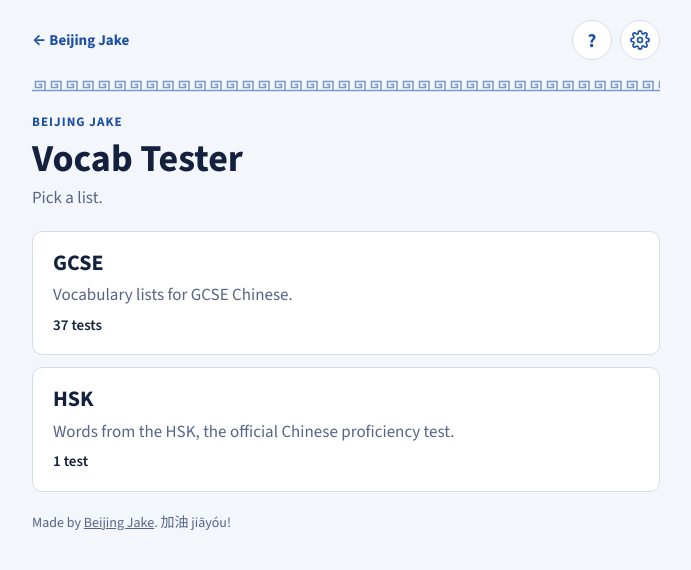
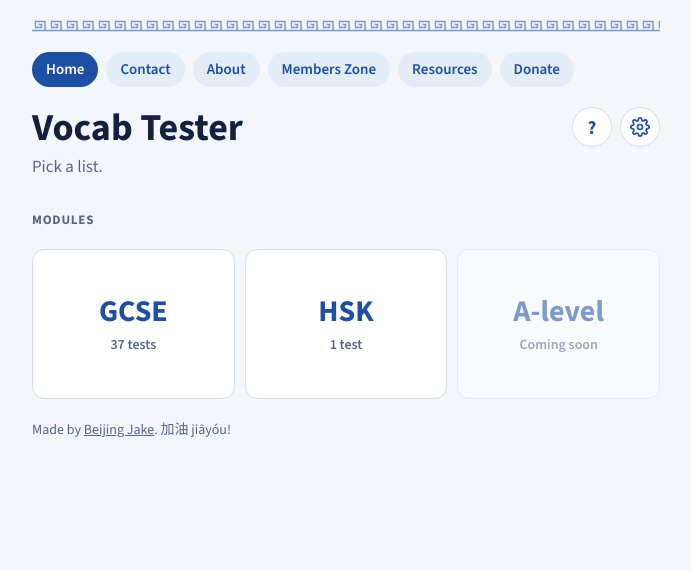
Before and after one commit to jakesutherlandrowe/beijingjake, a plain HTML site: page drill/index.html in a window 1280 px wide. Shown: the whole page, without its empty margins (294-985 px from the left). Drawn offline with nearby package versions, Linux system fonts and the light colour scheme.

Commit message:
Add files via upload

```diff
--- a/drill/index.html
+++ b/drill/index.html
@@ -103,6 +103,26 @@ h1 { margin: 0; font-size: clamp(28px, 6vw, 38px); line-height: 1.1; text-wrap:
 .tick { display: inline-grid; place-items: center; width: 22px; height: 22px; border-radius: 50%; background: var(--good); color: var(--surface); font-size: 13px; font-weight: 800; margin-right: 6px; vertical-align: -4px; }
 .sec-h { margin: 10px 0 0; font-size: 13px; font-weight: 700; letter-spacing: .06em; text-transform: uppercase; color: var(--muted); }
 .group-progress { display: flex; flex-direction: column; gap: 6px; }
+.title-row { display: flex; justify-content: space-between; align-items: center; gap: 12px; }
+nav.zone-nav { display: flex; flex-wrap: wrap; gap: 8px; }
+nav.zone-nav a { font-size: 15px; font-weight: 600; text-decoration: none; color: var(--cobalt); background: var(--cobalt-soft); border-radius: 999px; padding: 6px 14px; }
+nav.zone-nav a.home { background: var(--cobalt); color: var(--on-cobalt); }
+nav.zone-nav a:focus-visible { outline: 3px solid var(--cobalt); outline-offset: 2px; }
+/* big buttons for GCSE, HSK, A-level and the exam boards */
+.tiles { display: grid; grid-template-columns: repeat(auto-fit, minmax(130px, 1fr)); gap: 12px; }
+.tile { display: flex; flex-direction: column; align-items: center; justify-content: center; gap: 6px; text-align: center; min-height: 104px; padding: 16px 12px; text-decoration: none; color: var(--cobalt); background: var(--surface); border: 1px solid var(--line); border-radius: 12px; }
+.tiles.big .tile { min-height: 150px; }
+.tiles.huge { grid-template-columns: repeat(auto-fit, minmax(150px, 1fr)); }
+.tiles.huge .tile { min-height: 220px; }
+a.tile:hover { border-color: var(--cobalt); }
+a.tile:focus-visible { outline: 3px solid var(--cobalt); outline-offset: 3px; }
+.tile-name { font-size: clamp(22px, 5vw, 30px); font-weight: 700; line-height: 1.15; }
+.tile-sub { font-size: 14px; font-weight: 600; color: var(--muted); }
+.tile-sub.done { color: var(--good); }
+.tile.soon { opacity: .55; }
+#module-list { grid-template-columns: repeat(3, minmax(0, 1fr)); gap: 10px; }
+#module-list .tile { padding: 14px 6px; }
+.tile-name { overflow-wrap: anywhere; }
 
 /* module screen */
 .big-line { margin: 0; font-size: 26px; font-weight: 700; line-height: 1.2; }
@@ -210,7 +230,7 @@ footer .zh { font-family: var(--font-zh); }
 <body>
 
 <main class="wrap">
-  <div class="appbar">
+  <div class="appbar" id="appbar">
     <a href="../index.html" class="home-link">← Beijing Jake</a>
     <div class="tools">
       <button class="icon-btn" id="help-open" type="button" aria-label="Help and FAQs">?</button>
@@ -223,12 +243,28 @@ footer .zh { font-family: var(--font-zh); }
 
   <!-- All lists -->
   <section id="scr-modules" class="stack" style="gap:20px">
+    <nav class="zone-nav" aria-label="Site">
+      <a class="home" href="../index.html">Home</a>
+      <a href="../contact.html">Contact</a>
+      <a href="../about.html">About</a>
+      <a href="../members.html">Members Zone</a>
+      <a href="../resources.html">Resources</a>
+      <a href="../donate.html">Donate</a>
+    </nav>
     <header>
-      <span class="eyebrow">Beijing Jake</span>
-      <h1>Vocab Tester</h1>
+      <div class="title-row">
+        <h1>Vocab Tester</h1>
+        <div class="tools">
+          <button class="icon-btn" data-open="help" type="button" aria-label="Help and FAQs">?</button>
+          <button class="icon-btn" data-open="settings" type="button" aria-label="Settings">
+            <svg viewBox="0 0 24 24" fill="none" stroke="currentColor" stroke-width="2" stroke-linecap="round" stroke-linejoin="round" aria-hidden="true"><circle cx="12" cy="12" r="3"/><path d="M19.4 15a1.7 1.7 0 0 0 .3 1.8l.1.1a2 2 0 1 1-2.8 2.8l-.1-.1a1.7 1.7 0 0 0-1.8-.3 1.7 1.7 0 0 0-1 1.5V21a2 2 0 1 1-4 0v-.1a1.7 1.7 0 0 0-1.1-1.5 1.7 1.7 0 0 0-1.8.3l-.1.1a2 2 0 1 1-2.8-2.8l.1-.1a1.7 1.7 0 0 0 .3-1.8 1.7 1.7 0 0 0-1.5-1H3a2 2 0 1 1 0-4h.1a1.7 1.7 0 0 0 1.5-1.1 1.7 1.7 0 0 0-.3-1.8l-.1-.1a2 2 0 1 1 2.8-2.8l.1.1a1.7 1.7 0 0 0 1.8.3H9a1.7 1.7 0 0 0 1-1.5V3a2 2 0 1 1 4 0v.1a1.7 1.7 0 0 0 1 1.5 1.7 1.7 0 0 0 1.8-.3l.1-.1a2 2 0 1 1 2.8 2.8l-.1.1a1.7 1.7 0 0 0-.3 1.8V9a1.7 1.7 0 0 0 1.5 1H21a2 2 0 1 1 0 4h-.1a1.7 1.7 0 0 0-1.5 1z"/></svg>
+          </button>
+        </div>
+      </div>
       <p class="lede">Pick a list.</p>
     </header>
-    <div class="module-list" id="module-list"></div>
+    <h2 class="sec-h">Modules</h2>
+    <div class="tiles big" id="module-list"></div>
     <p class="hint" id="no-modules" hidden>The word lists didn't load. Check your connection and refresh.</p>
   </section>
 
@@ -663,6 +699,7 @@ function finishRound() {
 /* ================= screens ================= */
 function show(id) {
   ["scr-modules", "scr-group", "scr-module", "scr-drill"].forEach(s => { $(s).hidden = s !== id; });
+  $("appbar").hidden = id === "scr-modules";
   $("review").hidden = true;
   updateResetZone();
 }
@@ -675,7 +712,7 @@ function statusText(m) {
   return "✓ Completed in " + takesText(s.last.take);
 }
 const isDone = (m) => { const s = progress[m.id]; return !!(s && (s.stage === "done" || (s.stage === "fresh" && s.best))); };
-const childGroups = (id) => GROUPS.filter(g => (g.parent || "") === (id || "")).sort((a, b) => a.title.localeCompare(b.title));
+const childGroups = (id) => GROUPS.filter(g => (g.parent || "") === (id || "")).sort((a, b) => ((a.order || 99) - (b.order || 99)) || a.title.localeCompare(b.title));
 const groupModules = (id) => MODULES.filter(m => m.group === id);
 function testsUnder(id) {   /* every test inside a group and its subgroups, leaving out the all-in-one modules */
   return GROUPS.filter(g => g.id === id || g.id.startsWith(id + "/")).flatMap(g => groupModules(g.id)).filter(m => !m.all);
@@ -701,20 +738,13 @@ function moduleCard(m, compact) {
   return a;
 }
 function groupCard(g) {
-  if (g.soon) {
-    const d = el("div", "module-card soon"); d.setAttribute("aria-disabled", "true");
-    d.append(el("h2", "mc-title", g.title), el("p", "mc-status", "Coming soon"));
-    return d;
-  }
-  const a = el("a", "module-card"); a.href = href(g.id);
-  a.appendChild(el("h2", "mc-title", g.title));
-  if (g.blurb) a.appendChild(el("p", "mc-blurb", g.blurb));
   const tests = testsUnder(g.id), done = tests.filter(isDone).length;
-  const subs = childGroups(g.id);
-  const line = tests.length ? plural(tests.length, "test") + (done ? " · " + done + " done" : "")
-             : subs.length ? subs.map(x => x.title + (x.soon ? " coming soon" : "")).join(" · ") : "";
-  if (line) a.appendChild(el("p", "mc-status" + (tests.length && done === tests.length ? " done" : ""), line));
-  return a;
+  const t = el(g.soon ? "div" : "a", "tile" + (g.soon ? " soon" : ""));
+  if (g.soon) t.setAttribute("aria-disabled", "true"); else t.href = href(g.id);
+  t.appendChild(el("span", "tile-name", g.title));
+  const line = g.soon ? "Coming soon" : tests.length ? plural(tests.length, "test") + (done ? " · " + done + " done" : "") : "";
+  if (line) t.appendChild(el("span", "tile-sub" + (tests.length && done === tests.length ? " done" : ""), line));
+  return t;
 }
 function leaveForList() { if (!$("scr-drill").hidden) pauseRound(); M = null; ST = null; }
 function showModules() {
@@ -735,8 +765,15 @@ function showGroup(g) {
   $("g-title").textContent = g.title;
   $("g-desc").textContent = g.blurb || ""; $("g-desc").hidden = !g.blurb;
   const body = $("g-body"); body.textContent = "";
-  childGroups(g.id).forEach(c => body.appendChild(groupCard(c)));
-  const mods = groupModules(g.id);
+  const mods = groupModules(g.id), kids = childGroups(g.id);
+  const tileGrid = () => {
+    if (!kids.length) return;
+    if (mods.length) body.appendChild(el("h2", "sec-h", "Levels"));
+    const grid = el("div", "tiles " + (kids.length <= 2 ? "huge" : kids.length <= 3 ? "big" : ""));
+    kids.forEach(c => grid.appendChild(groupCard(c)));
+    body.appendChild(grid);
+  };
+  if (!mods.length) tileGrid();
   const tests = mods.filter(m => !m.all);
   if (tests.length > 1) {
     const done = tests.filter(isDone).length;
@@ -751,6 +788,7 @@ function showGroup(g) {
     if (m.section && m.section !== section) { section = m.section; body.appendChild(el("h2", "sec-h", section)); }
     body.appendChild(moduleCard(m, tests.length > 1));
   });
+  if (mods.length) tileGrid();
   document.title = g.title + " · Vocab Tester";
   show("scr-group");
   window.scrollTo(0, 0);
@@ -1338,7 +1376,10 @@ document.querySelectorAll('#dlg-settings .seg input[type="radio"]').forEach(i =>
 $("set-audio").addEventListener("change", (e) => { settings.audio = e.target.checked; saveSettings(); settingsChanged = true; });
 $("set-extras").addEventListener("change", (e) => { settings.extras = e.target.checked; saveSettings(); settingsChanged = true; });
 $("test-voice").addEventListener("click", () => { pickVoice(); $("voice-status").textContent = "Playing…"; speak("你好", () => { $("voice-status").textContent = "Playing " + (zhVoice ? zhVoice.name : "your device's default voice") + ". If you heard 你好 nǐ hǎo the sound works. " + (voiceNote || ""); }); });
-$("settings-open").addEventListener("click", () => { settingsChanged = false; syncSettings(); openDlg($("dlg-settings")); });
+function openSettings() { settingsChanged = false; syncSettings(); openDlg($("dlg-settings")); }
+$("settings-open").addEventListener("click", openSettings);
+document.querySelectorAll('[data-open="settings"]').forEach(b => b.addEventListener("click", openSettings));
+document.querySelectorAll('[data-open="help"]').forEach(b => b.addEventListener("click", () => openDlg($("dlg-help"))));
 $("dlg-settings").addEventListener("close", () => {
   if (!settingsChanged) return;
   settingsChanged = false;
--- a/drill/modules.js
+++ b/drill/modules.js
@@ -16,25 +16,84 @@
 window.BJ_GROUPS = [
   {
     "id": "gcse",
+    "order": 1,
     "title": "GCSE",
-    "blurb": "Vocabulary lists for GCSE Chinese."
+    "blurb": "Vocabulary lists for GCSE Chinese. Pick your exam board."
   },
   {
     "id": "gcse/aqa",
     "parent": "gcse",
+    "order": 1,
     "title": "AQA",
     "blurb": "The AQA GCSE Chinese (8673) vocabulary list. Take it heading by heading and tick each one off, or do it all in one go."
   },
   {
     "id": "gcse/edexcel",
     "parent": "gcse",
+    "order": 2,
     "title": "Pearson Edexcel",
     "soon": true
   },
   {
     "id": "hsk",
+    "order": 2,
     "title": "HSK",
     "blurb": "Words from the HSK, the official Chinese proficiency test."
+  },
+  {
+    "id": "hsk/1",
+    "parent": "hsk",
+    "order": 1,
+    "title": "HSK 1",
+    "soon": true
+  },
+  {
+    "id": "hsk/2",
+    "parent": "hsk",
+    "order": 2,
+    "title": "HSK 2",
+    "soon": true
+  },
+  {
+    "id": "hsk/3",
+    "parent": "hsk",
+    "order": 3,
+    "title": "HSK 3",
+    "soon": true
+  },
+  {
+    "id": "hsk/4",
+    "parent": "hsk",
+    "order": 4,
+    "title": "HSK 4",
+    "soon": true
+  },
+  {
+    "id": "hsk/5",
+    "parent": "hsk",
+    "order": 5,
+    "title": "HSK 5",
+    "soon": true
+  },
+  {
+    "id": "hsk/6",
+    "parent": "hsk",
+    "order": 6,
+    "title": "HSK 6",
+    "soon": true
+  },
+  {
+    "id": "hsk/7-9",
+    "parent": "hsk",
+    "order": 7,
+    "title": "HSK 7–9",
+    "soon": true
+  },
+  {
+    "id": "alevel",
+    "order": 3,
+    "title": "A-level",
+    "soon": true
   }
 ];
 
```
